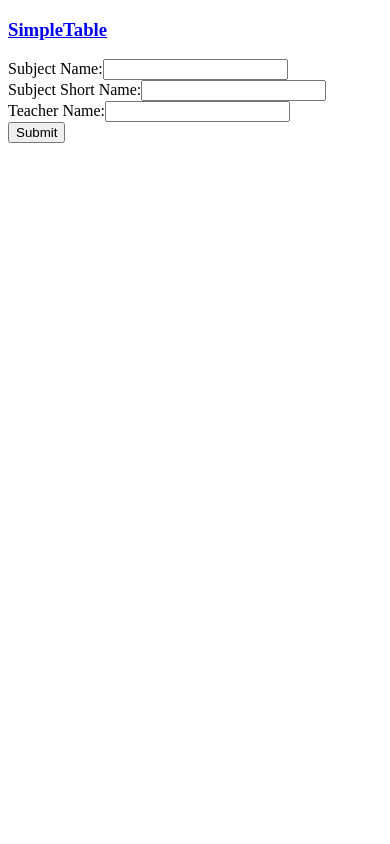
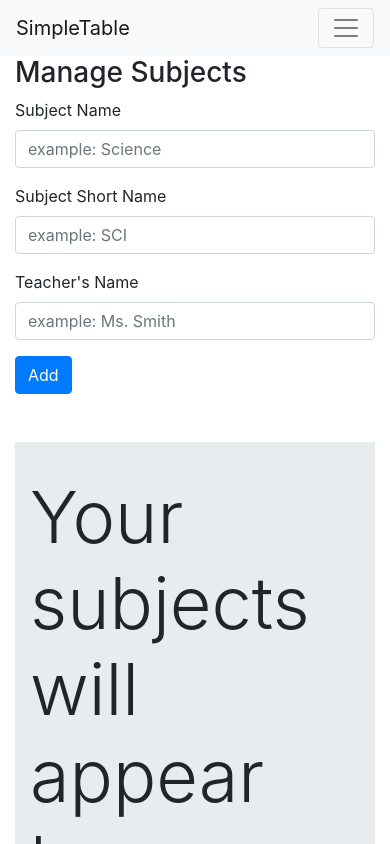
Before and after one commit to gpalsingh/simple-table, a React (Create React App) app: page /manageSubjects in a window 390 px wide. Shown: the top 844 px of the page. Built offline with nearby package versions, Linux system fonts and the light colour scheme.

Commit message:
Add styling to app
Add styling to home page

Add styling to subjects page

Replace reactjs-popup with bootstrap modal

Remove reactjs-popup from dependencies

Make subjects table responsive

Show form error messages inside the form

Auto focus input field when editing subject

```diff
--- a/src/components/App.tsx
+++ b/src/components/App.tsx
@@ -1,25 +1,26 @@
 import React from 'react';
-import { BrowserRouter as Router, Route, Link } from 'react-router-dom';
+import { BrowserRouter as Router, Route } from 'react-router-dom';
 
 import SubjectsPage from './subjects';
 import TimeTable from './timeTable';
+import { AppNavBar } from './navbar';
 
 const LandingPage = () => (
   <div>
+    <h3>Manage Timetable</h3>
     <TimeTable />
-    <Link to="/manageSubjects/">Manage subject</Link>
   </div>
 );
 
 const App = () => (
   <Router>
-    <Link to="/">
-      <h3>
-        SimpleTable
-      </h3>
-    </Link>
-    <Route path="/" exact component={LandingPage} />
-    <Route path="/manageSubjects/" component={SubjectsPage} />
+    <div className="AppBody">
+      <AppNavBar />
+      <div className="content container">
+        <Route path="/" exact component={LandingPage} />
+        <Route path="/manageSubjects/" component={SubjectsPage} />
+      </div>
+    </div>
   </Router>
 );
 
--- /dev/null
+++ b/src/components/navbar.tsx
@@ -0,0 +1,35 @@
+import React, { useState } from 'react';
+import {
+  Navbar,
+  NavbarBrand,
+  Nav,
+  NavItem,
+  NavLink,
+  NavbarToggler,
+  Collapse
+} from 'reactstrap';
+import { Link } from 'react-router-dom';
+
+export const AppNavBar = () => {
+  let [isNavOpen, setIsNavOpen] = useState(false);
+  const toggleNavMenu = () => {
+    setIsNavOpen(!isNavOpen);
+  }
+
+  return (
+    <Navbar color="light" light expand="md" sticky="top">
+      <NavbarBrand tag={Link} to="/">SimpleTable</NavbarBrand>
+      <NavbarToggler onClick={toggleNavMenu} />
+      <Collapse isOpen={isNavOpen} navbar>
+        <Nav className="ml-auto" navbar>
+          <NavItem>
+            <NavLink to="/manageSubjects/" tag={Link}>Mange subjects</NavLink>
+          </NavItem>
+          <NavItem>
+            <NavLink target="_blank" href="https://github.com/gpalsingh/simple-table">GitHub</NavLink>
+          </NavItem>
+        </Nav>
+      </Collapse>
+    </Navbar>
+  );
+}
--- a/src/components/subjects.tsx
+++ b/src/components/subjects.tsx
@@ -31,11 +31,12 @@ const SubjectsPage = () => {
 
   return (
     <div>
+      <h3>Manage Subjects</h3>
       <SubjectsForm
         editSubState={editSubState}
         setEditingStarted={setEditingStarted}
         setEditingDone={setEditingDone}
-      />
+      /><br /><br />
       <SubjectsList
         editSubState={editSubState}
         handleEditSubClick={handleEditSubClick}
--- a/src/components/subjectsForm.tsx
+++ b/src/components/subjectsForm.tsx
@@ -11,6 +11,14 @@ import {
   StoreStateInterface,
   StateSubjectDataInterface
 } from '../types/store';
+import {
+  Form,
+  FormGroup,
+  Label,
+  Input,
+  Button,
+  FormFeedback
+} from 'reactstrap';
 
 interface SubjectsFormProps {
   subjects: StateSubjectDataInterface[],
@@ -33,8 +41,13 @@ const SubjectsForm = ({ subjects, addSubject, updateSubject, editSubState, setEd
     sub_name_value: '',
     sub_name_short_value: '',
     teacher_name_value: '',
+    invalid_field_id: '',
     user_changed_short_name: false
   };
+  const SUBJECT_NAME_ID = "subjectName";
+  const SUBJECT_SHORT_NAME_ID = "subjectShortName";
+  const TEACHER_NAME_ID = "teacherName";
+  let sub_name_input_el: HTMLInputElement | null = null;
   let [formState, setFormState] = useState(initial_state);
 
   useLayoutEffect(
@@ -56,10 +69,13 @@ const SubjectsForm = ({ subjects, addSubject, updateSubject, editSubState, setEd
             teacher_name_value: oldSubData.teacher_name,
             user_changed_short_name: true
           });
+          if (sub_name_input_el !== null) {
+            sub_name_input_el.focus();
+          }
         }
       }
     },
-    [editSubState, subjects, setEditingDone, setEditingStarted, formState]
+    [editSubState, subjects, setEditingDone, setEditingStarted, formState, sub_name_input_el]
   );
 
   const resetForm = () => {
@@ -75,18 +91,25 @@ const SubjectsForm = ({ subjects, addSubject, updateSubject, editSubState, setEd
     let teacher_name = '';
     let sub_short_name = '';
 
-    /* Form validation */
+    /* Form validation
+       Only report the first error enountered */
     if (!sub_name) {
-      alert("The name should have a value");
+      setFormState({
+        ...formState,
+        invalid_field_id: SUBJECT_NAME_ID
+      });
       return;
     }
     if (formState.teacher_name_value) {
       teacher_name = formState.teacher_name_value.trim();
     }
-    if (!formState.sub_name_short_value) {
+    if (!(formState.sub_name_short_value || formState.user_changed_short_name)) {
       sub_short_name = createSubShortName(sub_name);
-    } else if (formState.sub_name_short_value.length < 1) {
-      alert("Subject short name is required");
+    } else if (formState.sub_name_short_value.length < 2) {
+      setFormState({
+        ...formState,
+        invalid_field_id: SUBJECT_SHORT_NAME_ID
+      });
       return;
     } else {
       sub_short_name = formState.sub_name_short_value;
@@ -151,39 +174,67 @@ const SubjectsForm = ({ subjects, addSubject, updateSubject, editSubState, setEd
   }
 
   /* Show different buttons depending on if we are editing */
-  let submit_button_text = "Submit";
+  let submit_button_text = "Add";
   let cancel_button = (
-    <button onClick={resetForm}>
+    <Button onClick={resetForm} color="danger">
       Cancel
-    </button>
+    </Button>
   );
   if (editSubState.edit_mode_on) {
     submit_button_text = "Update"
   }
 
   return(
-    <form onSubmit={formSubmit}>
-      Subject Name:
-      <input
+    <Form onSubmit={formSubmit}>
+      <FormGroup>
+        <Label for={SUBJECT_NAME_ID}>Subject Name</Label>
+        <Input
           value={formState.sub_name_value}
           type="text"
           onChange={handleSubNameInput}
-      /><br />
-      Subject Short Name:
-      <input
+          id={SUBJECT_NAME_ID}
+          placeholder="example: Science"
+          invalid={formState.invalid_field_id === SUBJECT_NAME_ID}
+          innerRef={(node: HTMLInputElement) => {sub_name_input_el = node}}
+        />
+        {(formState.invalid_field_id === SUBJECT_NAME_ID) ?
+          (<FormFeedback>
+            Subject name is required
+          </FormFeedback>) : (null)}
+      </FormGroup>
+      <FormGroup>
+        <Label for={SUBJECT_SHORT_NAME_ID}>Subject Short Name</Label>
+        <Input
+          id={SUBJECT_SHORT_NAME_ID}
           value={formState.sub_name_short_value}
           type="text"
           onChange={handleShortNameInput}
-      /><br />
-      Teacher Name:
-      <input
+          placeholder="example: SCI"
+          invalid={formState.invalid_field_id === SUBJECT_SHORT_NAME_ID}
+        />
+        {(formState.invalid_field_id === SUBJECT_SHORT_NAME_ID) ?
+          (<FormFeedback>
+            Subject short name must be at least two characters
+          </FormFeedback>) : (null)}
+      </FormGroup>
+      <FormGroup>
+        <Label for={TEACHER_NAME_ID}>Teacher's Name</Label>
+        <Input
+          id={TEACHER_NAME_ID}
           value={formState.teacher_name_value}
           type="text"
           onChange={handleTeacherNameInput}
-      /><br />
-      <button type="submit">{submit_button_text}</button>
+          placeholder="example: Ms. Smith"
+          invalid={formState.invalid_field_id === TEACHER_NAME_ID}
+        />
+        {(formState.invalid_field_id === TEACHER_NAME_ID) ?
+          (<FormFeedback>
+            Error with teacher name
+          </FormFeedback>) : (null)}
+      </FormGroup>
+      <Button color="primary" type="submit">{submit_button_text}</Button>
       {editSubState.edit_mode_on && cancel_button}
-    </form>
+    </Form>
   );
 };
 
--- a/src/components/subjectsList.tsx
+++ b/src/components/subjectsList.tsx
@@ -1,7 +1,6 @@
 import React, { useState } from 'react';
 import { connect } from 'react-redux';
 import { removeSubject } from '../redux/actions';
-import Popup from "reactjs-popup";
 import {
   StateSubjectDataInterface,
   StoreStateInterface
@@ -10,6 +9,16 @@ import {
   RemoveSubjectType
 } from '../types/reducers';
 import { EditSubStateType } from '../types/subjects';
+import {
+  Table,
+  Button,
+  Jumbotron,
+  Container,
+  Modal,
+  ModalHeader,
+  ModalBody,
+  ModalFooter
+} from 'reactstrap';
 
 interface SubjectsListInterface {
   subjects: StateSubjectDataInterface[],
@@ -28,8 +37,8 @@ interface removeSubPromptStateInterface {
 }
 interface RemoveSubjectPopupInterface {
   removeSubPromptState: removeSubPromptStateInterface,
-  closeRemoveSubPrompt: () => void,
-  confirmRemoveSub: (event: React.FormEvent<HTMLFormElement>) => void
+  toggleRemoveSubPrompt: () => void,
+  confirmRemoveSub: (event: React.MouseEvent<HTMLElement>) => void
 }
 
 const SubjectRemoveButton = ({ sub_id, removeSubButtonClick, editSubState }: SubjectRemoveButtonInterface) => {
@@ -38,41 +47,43 @@ const SubjectRemoveButton = ({ sub_id, removeSubButtonClick, editSubState }: Sub
     removeSubButtonClick(sub_id);
   }
   return (
-    <button
+    <Button
+      color="danger"
       onClick={handleClick}
       disabled={editSubState.edit_mode_on}
     >
       Remove
-    </button>
+    </Button>
   );
 }
 
-const RemoveSubjectPopup = ({ removeSubPromptState, closeRemoveSubPrompt, confirmRemoveSub}: RemoveSubjectPopupInterface) => {
+const RemoveSubjectPopup = ({ removeSubPromptState, toggleRemoveSubPrompt, confirmRemoveSub}: RemoveSubjectPopupInterface) => {
   return (
-    <Popup
-        open={removeSubPromptState.isOpen}
-        onClose={closeRemoveSubPrompt}
-        modal
-      >
-        {close => (
-          <form onSubmit={confirmRemoveSub}>
-            <div>
-              This action is irreversible. Are you sure?
-            </div>
-            <div>
-              <input type="submit" value="Yes, remove" />
-              <button onClick={close}>
-                Cancel
-              </button>
-            </div>
-          </form>
-        )}
-      </Popup>
+    <Modal
+      isOpen={removeSubPromptState.isOpen}
+      toggle={toggleRemoveSubPrompt}
+    >
+      <ModalHeader toggle={toggleRemoveSubPrompt}>
+        Confirm remove subject
+      </ModalHeader>
+      <ModalBody>
+        This action is irreversible. Are you sure?
+      </ModalBody>
+      <ModalFooter>
+        <Button type="submit" color="danger" onClick={confirmRemoveSub}>
+          Yes, remove
+        </Button>
+        <Button onClick={toggleRemoveSubPrompt} color="secondary">
+          Cancel
+        </Button>
+      </ModalFooter>
+    </Modal>
   );
 }
 
 const SubjectsList = ({ subjects, removeSubject, handleEditSubClick, editSubState }: SubjectsListInterface) => {
   let listItems = [];
+  let subjectsExist = false;
   let subjects_table;
   /* Prompt state management */
   let [removeSubPromptState, setRemoveSubPromptState] = useState({
@@ -87,17 +98,17 @@ const SubjectsList = ({ subjects, removeSubject, handleEditSubClick, editSubStat
     });
   };
 
-  const closeRemoveSubPrompt = () => {
+  const toggleRemoveSubPrompt = () => {
     setRemoveSubPromptState({
-      isOpen: false,
-      sub_id: 0
+      ...removeSubPromptState,
+      isOpen: !removeSubPromptState.isOpen,
     });
   };
 
-  const confirmRemoveSub = (event: React.FormEvent<HTMLFormElement>) => {
+  const confirmRemoveSub = (event: React.MouseEvent<HTMLElement>) => {
     event.preventDefault();
     removeSubject(removeSubPromptState.sub_id);
-    closeRemoveSubPrompt();
+    toggleRemoveSubPrompt();
   }
 
   /* Create subjects list */
@@ -115,12 +126,13 @@ const SubjectsList = ({ subjects, removeSubject, handleEditSubClick, editSubStat
           />
         </td>
         <td>
-          <button
+          <Button
+            color="primary"
             onClick={() => handleEditSubClick(subject.id)}
             disabled={editSubState.edit_mode_on}
           >
             Edit
-          </button>
+          </Button>
         </td>
       </tr>
     );
@@ -128,27 +140,42 @@ const SubjectsList = ({ subjects, removeSubject, handleEditSubClick, editSubStat
 
   /* Show table headers only if subjects exist */
   if (listItems.length > 0) {
+    subjectsExist = true;
     subjects_table = (
-      <table>
-        <tbody>
+      <Table striped responsive>
+        <thead>
           <tr>
             <th>Subject name</th>
             <th>Short name</th>
             <th>Teacher's name</th>
+            <th>Actions</th>
           </tr>
+        </thead>
+        <tbody>
           {listItems}
         </tbody>
-      </table>
+      </Table>
     );
   }
 
+  if (!subjectsExist) {
+    return (
+      <Jumbotron fluid>
+        <Container fluid>
+          <h3 className="display-3">Your subjects will appear here</h3>
+          <p className="lead">To get started add a subject using the form above.</p>
+        </Container>
+      </Jumbotron>
+    );
+  }
   return (
     <div>
       <RemoveSubjectPopup
         removeSubPromptState={removeSubPromptState}
-        closeRemoveSubPrompt={closeRemoveSubPrompt}
+        toggleRemoveSubPrompt={toggleRemoveSubPrompt}
         confirmRemoveSub={confirmRemoveSub}
       />
+      <h4>Subjects List</h4>
       {subjects_table}
     </div>
   );
--- a/src/components/timeTable.tsx
+++ b/src/components/timeTable.tsx
@@ -1,7 +1,6 @@
 import React, { useState } from 'react';
-import Popup from "reactjs-popup";
 import { connect } from 'react-redux';
-import { Link } from "react-router-dom";
+import { Redirect } from "react-router-dom";
 
 import { addPeriod, removePeriod } from '../redux/actions';
 import { getSubjectById, getSubjectNamesAndIds } from '../utils/redux';
@@ -11,6 +10,8 @@ import {
   StoreStateInterface
 } from '../types/store';
 import { PeriodsCellInterface } from '../types/reducers';
+import { Table, Modal, ModalHeader, ModalBody, ModalFooter, Button } from 'reactstrap';
+import '../css/timeTable.css';
 
 interface TimeTableProps {
   periods: StatePeriodsDataInterface,
@@ -35,7 +36,7 @@ interface SubPromptStateInterface {
 
 interface TableCellClickPromptProps {
   addSubPromptState: SubPromptStateInterface,
-  addSubjectPromptClose:any,
+  toggleAddSubjectPrompt:any,
   subjects: StateSubjectDataInterface[],
   addPeriod: typeof addPeriod,
   removePeriod: typeof removePeriod
@@ -52,29 +53,43 @@ const week_days = [
 
 const max_periods = 9;
 
-const NoSubjectsFound = ({ addSubPromptState, addSubjectPromptClose }: any) => (
-  <Popup
-    open={addSubPromptState.isOpen}
-    onClose={addSubjectPromptClose}
-    modal
+const NoSubjectsFound = ({ addSubPromptState, toggleAddSubjectPrompt }: any) => {
+  /*
+  <Link to="/manageSubjects/" style={{ textDecoration: 'none', color: "white" }}>
+            Add Subjects
+          </Link>*/
+  let [isRedirected, setIsRedirected] = useState(false);
+  const toggleIsRedirected = () => {
+    setIsRedirected(!isRedirected);
+  }
+
+  if (isRedirected) {
+    return(
+      <Redirect to="/manageSubjects/" />
+    );
+  }
+  return (
+    <Modal
+      isOpen={addSubPromptState.isOpen}
+      toggle={toggleAddSubjectPrompt}
     >
-    {close => (
-      <div>
-        Add some subjects first
-        <div>
-          <Link to="/manageSubjects/">
-            Add now
-          </Link>
-          <button onClick={close}>
-            Cancel
-          </button>
-        </div>
-      </div>
-    )}
-  </Popup>
+      <ModalHeader toggle={toggleAddSubjectPrompt}>
+        No Subjects found
+      </ModalHeader>
+      <ModalBody>
+        You need to add some subjects before entering them into the table.
+      </ModalBody>
+      <ModalFooter>
+        <Button color="primary" onClick={toggleIsRedirected}>
+          Add Subjects
+        </Button>
+        <Button color="secondary" onClick={toggleAddSubjectPrompt}>Later</Button>
+      </ModalFooter>
+    </Modal>
   );
+};
 
-const TableCellClickPrompt = ({ addSubPromptState, addSubjectPromptClose, subjects, addPeriod, removePeriod }: TableCellClickPromptProps) => {
+const TableCellClickPrompt = ({ addSubPromptState, toggleAddSubjectPrompt, subjects, addPeriod, removePeriod }: TableCellClickPromptProps) => {
   /* Set initial state as the id or -1 if no subjects available
      useState must come before all conditional returns */
   let [selectedSubjectID, setSelectedSubjectID] = useState(subjects[0] ? subjects[0]["id"] : -1);
@@ -83,7 +98,7 @@ const TableCellClickPrompt = ({ addSubPromptState, addSubjectPromptClose, subjec
     return (
       <NoSubjectsFound
       addSubPromptState={addSubPromptState}
-      addSubjectPromptClose={addSubjectPromptClose}
+      toggleAddSubjectPrompt={toggleAddSubjectPrompt}
       />
     );
   }
@@ -93,13 +108,12 @@ const TableCellClickPrompt = ({ addSubPromptState, addSubjectPromptClose, subjec
     setSelectedSubjectID(Number(event.target.value));
   }
 
-  const handleSubmit = (event: React.FormEvent<HTMLFormElement>, close: any) => {
+  const handleSubmit = () => {
     addPeriod(selectedSubjectID, {
       day: addSubPromptState.currentCell[0],
       periodNo: addSubPromptState.currentCell[1]
     });
-    event.preventDefault()
-    close()
+    toggleAddSubjectPrompt();
   }
 
   /* Make subject options list */
@@ -119,40 +133,34 @@ const TableCellClickPrompt = ({ addSubPromptState, addSubjectPromptClose, subjec
       day: addSubPromptState.currentCell[0],
       periodNo: addSubPromptState.currentCell[1]
     });
-    addSubjectPromptClose();
+    toggleAddSubjectPrompt();
   };
   if (addSubPromptState.showResetButton === true) {
-    resetButton =
-      <button onClick={resetCell}>
-        Reset
-      </button>
-    ;
+    resetButton = <Button color="danger" onClick={resetCell}>Reset</Button>;
   }
 
   return (
-    <Popup
-      open={addSubPromptState.isOpen}
-      onClose={addSubjectPromptClose}
-      modal
+    <Modal
+      isOpen={addSubPromptState.isOpen}
+      toggle={toggleAddSubjectPrompt}
     >
-      {close => (
-        <form onSubmit={(event) => handleSubmit(event, close)}>
+      <ModalHeader
+        toggle={toggleAddSubjectPrompt}
+      >Manage period</ModalHeader>
+      <ModalBody>
         <label>
-            Select subject
+          Select subject:
           <select value={selectedSubjectID} onChange={handleOptionChange}>
             {subject_options}
           </select>
         </label>
-          <div>
-            <input type="submit" value="Submit" />
+      </ModalBody>
+      <ModalFooter>
+        <Button color="primary" onClick={handleSubmit}>Set subject</Button>
         {resetButton}
-            <button onClick={close}>
-              Cancel
-            </button>
-          </div>
-        </form>
-      )}
-    </Popup>
+        <Button color="secondary" onClick={toggleAddSubjectPrompt}>Cancel</Button>
+      </ModalFooter>
+    </Modal>
   );
 }
 
@@ -171,10 +179,7 @@ const TimeTableCell = ({ day_index, period_no, period_info, subjects, handleTabl
 
   return (
     <td
-      style={{
-        padding: "5px",
-        border: "1px solid black"
-      }}
+      className="periodCell"
       onClick={() => handleTableCellClick(day_index, period_no, is_filled)}
     >{subject_name}</td>
   );
@@ -194,10 +199,10 @@ const TimeTable = ({ periods, subjects, addPeriod, removePeriod }: TimeTableProp
       currentCell: [day_index, period_no]
     });
   }
-  const addSubjectPromptClose = () => {
+  const toggleAddSubjectPrompt = () => {
     setAddSubPromptState({
       ...addSubPromptState,
-      isOpen: false,
+      isOpen: (!addSubPromptState.isOpen),
     });
   }
 
@@ -231,17 +236,17 @@ const TimeTable = ({ periods, subjects, addPeriod, removePeriod }: TimeTableProp
     <div>
     <TableCellClickPrompt
       addSubPromptState={addSubPromptState}
-      addSubjectPromptClose={addSubjectPromptClose}
+      toggleAddSubjectPrompt={toggleAddSubjectPrompt}
       subjects={subjects}
       addPeriod={addPeriod}
       removePeriod={removePeriod}
     />
 
-    <table style={{border: "1px solid black", borderSpacing: "15px", borderCollapse: "separate"}}>
+    <Table bordered responsive className="text-center">
       <tbody>
         {schedule}
       </tbody>
-    </table>
+    </Table>
     </div>
   );
 };
--- /dev/null
+++ b/src/css/timeTable.css
@@ -0,0 +1,7 @@
+.periodCell {
+  cursor: pointer;
+}
+
+.periodCell:hover {
+  background-color: beige;
+}
--- a/src/index.tsx
+++ b/src/index.tsx
@@ -6,6 +6,9 @@ import { composeWithDevTools } from 'redux-devtools-extension';
 
 import App from './components/App';
 import reducers from './redux/reducers';
+
+import 'bootstrap/dist/css/bootstrap.min.css';
+import './css/index.css';
 
 const store = createStore(
   reducers,
```
Also changed, not shown: package.json (+6 -1 lines), src/css/index.css (line endings or trailing spaces), 1 other file (tests, documents, lock files or other folders). Lines whose indentation alone changed are shown as unchanged.
